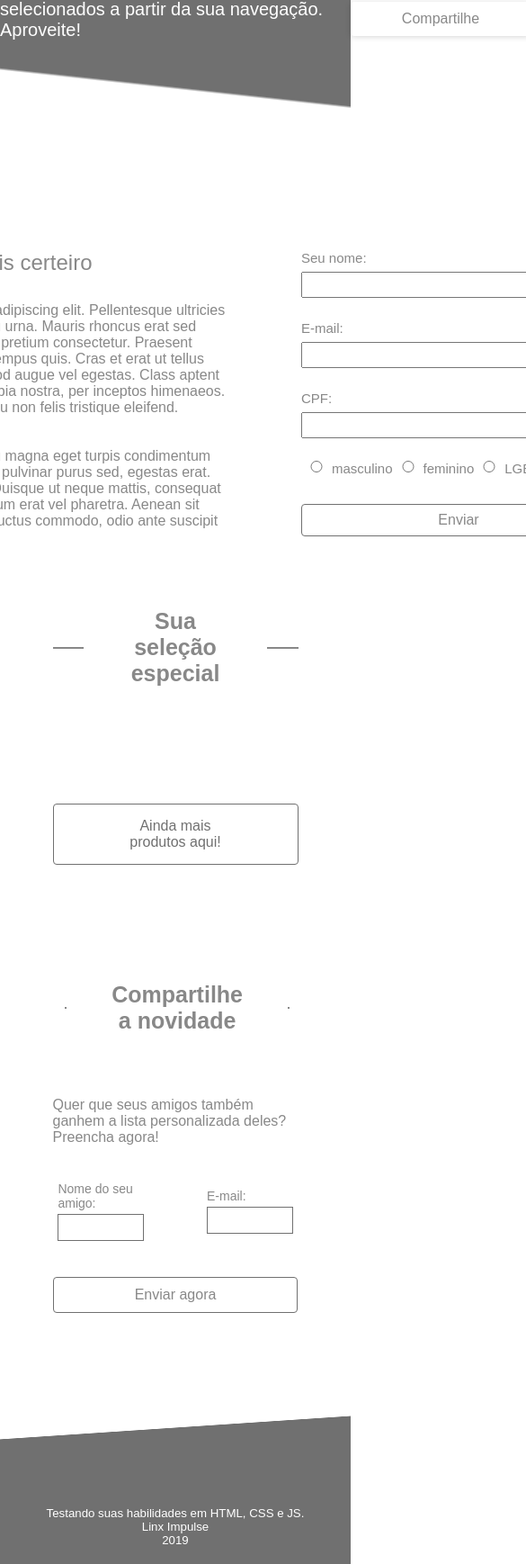
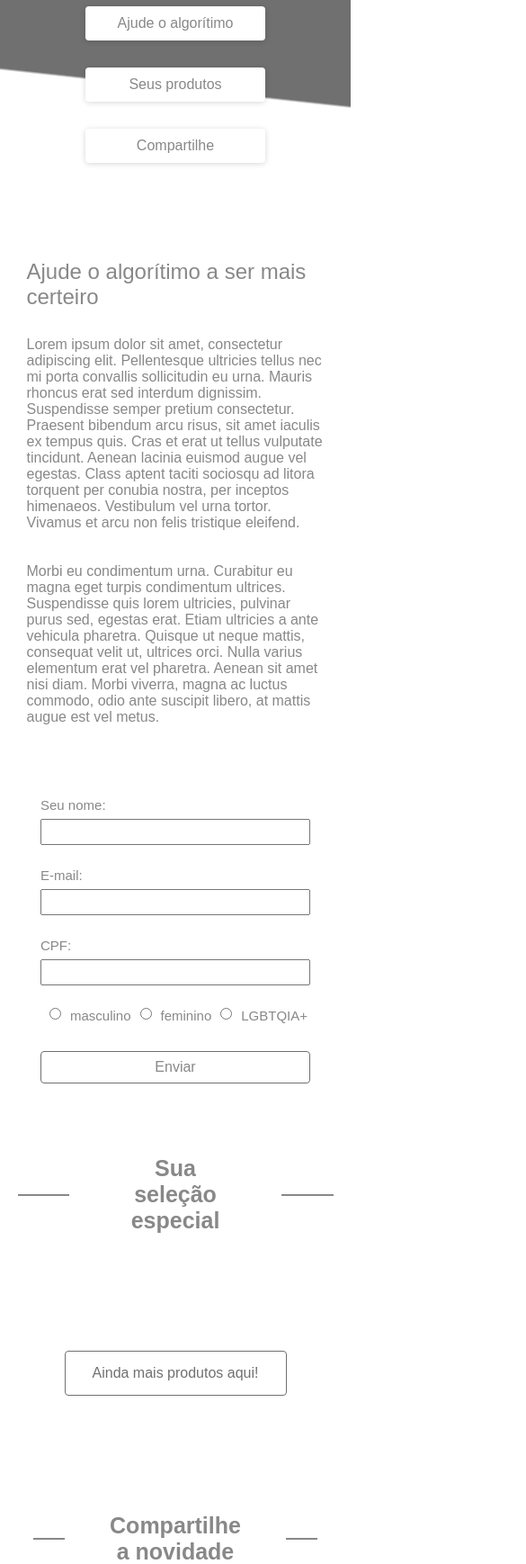
Before and after one commit to GustavoCosta29/store_landingpage, a plain HTML site: page index.html in a window 390 px wide. Shown: the part 262-2000 px from the top of the page at 90% size, 585 px wide, since content can reach past the window. Drawn offline with Linux system fonts and the light colour scheme; no server answers.

Commit message:
alteracoes de responsividade

```diff
--- a/css/responsive.css
+++ b/css/responsive.css
@@ -1,3 +1,137 @@
+@media (min-width:0) and    (max-width:499px) {
+    .container {
+        display: flex;
+        flex-direction: column;
+        width: 90%;
+        margin: 40px auto;
+        color: #888888;
+        align-items: center;
+    }
+
+    .sectionOne {
+        display: flex;
+        flex-direction: column;
+        align-self: center;
+        gap: 80px;
+    }
+
+    .title {
+        color: #ffffff;
+        margin-top: 30px;
+        font-size: 16px;
+        font-weight: 400;
+    }
+
+    .subtitle {
+        color: #ffffff;
+        font-size: 32px;
+        font-weight: 700;
+    }
+
+    .descriptionHeader {
+        color: #ffffff;
+        font-size: 16px;
+        margin-top: 20px;
+        font-weight: 400;
+        text-align: center;
+    }
+
+    .nav {
+        display: flex;
+        margin-top: 60px;
+        opacity: 1;
+        gap: 30px;
+        flex-wrap: wrap;
+        justify-content: center;
+    }
+
+    .sectionOne {
+        padding: 10px;
+        display: flex;
+        flex-direction: column;
+        align-self: center;
+        gap: 80px;
+    }
+
+    .sectionOneParagraph {
+        font-size: 16px;
+        text-align: left;
+        word-wrap: break-word;
+        width: auto;
+    }
+
+    .contentForm input {
+        width: auto;
+    }
+
+    .radioCheck {
+        display: flex;
+        flex-direction: row;
+        margin-bottom: 10px;
+        font-size: 15px;
+        gap: 10px;
+    }
+
+    .sectionTwo {
+        display: flex;
+        flex-direction: column;
+        flex-wrap: wrap;
+        gap: 35px;
+        justify-content: center;
+
+    }
+
+    .productBox {
+        display: flex;
+        flex-direction: row;
+        padding: 8px;
+        gap: 7px 20px;
+        width: auto;
+
+    }
+
+    .buttonMoreProducts {
+        padding: 15px 30px;
+    }
+
+
+    .sectionThreeTitle {
+        text-align: center;
+        font-weight: 400;
+        font-size: 16px;
+    }
+
+    .sectionThreeForm {
+        display: flex;
+        flex-direction: column;
+        gap: 40px;
+        flex-wrap: wrap;
+        margin: 0 auto;
+        width: 100%;
+        justify-content: center;
+    }
+
+    .sectionThreeFormFlex {
+        display: flex;
+        flex-direction: column;
+        width: 100%;
+        gap: 70px;
+        justify-content: center;
+        align-items: center;
+    }
+
+    .sectionThreeFormData {
+        display: flex;
+        flex-direction: column;
+        gap: 4px;
+        width: 95%;
+        font-size: 14px;
+        opacity: 1;
+    }
+
+}
+
+
 @media (min-width:500px) and (max-width:1080px) {
 
     .header{
@@ -43,9 +177,9 @@
     }
 
     .sectionOneParagraph {
-        width: 100%;
         margin-bottom: 80px;
         font-size: 15px;
+        width: 100%;
 
     }
 
```
